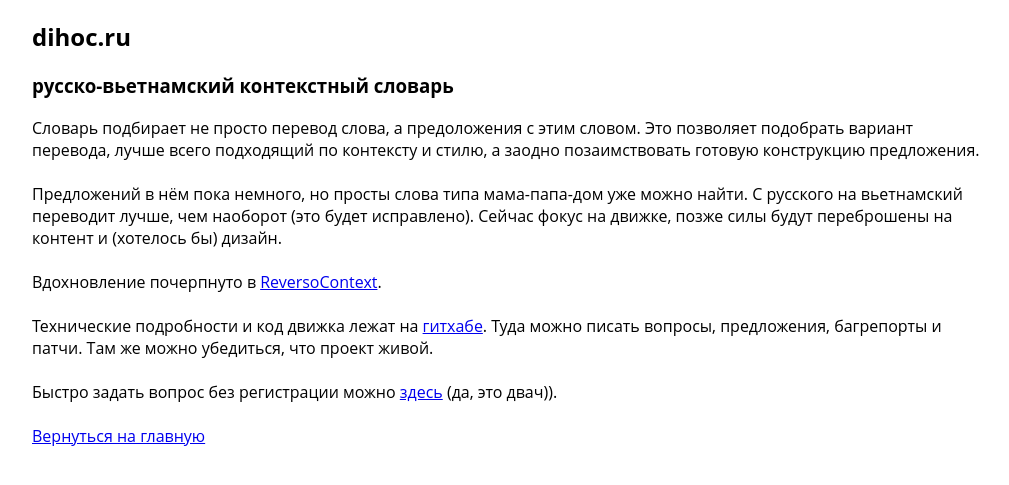
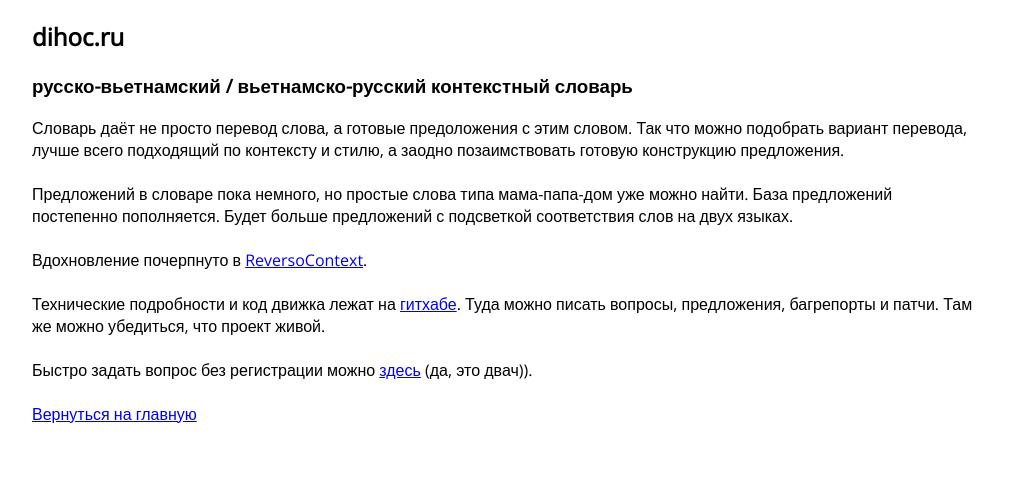
Before and after one commit to dm-bo/slicedlang, a Flask app: template app/templates/about.html in a window 1280 px wide. Shown: the top 485 px of the page, without its empty margins (134-1143 px from the left). Run offline with Flask 2, Linux system fonts and the light colour scheme; the template is opened without the code that fills it, so the values that code supplies are empty; some web fonts are replaced.

Commit message:
minor 'about' page changes

```diff
--- a/app/templates/about.html
+++ b/app/templates/about.html
@@ -7,9 +7,10 @@
 		<title>SBS</title>
 		<link href="https://fonts.googleapis.com/css?family=Roboto&display=swap" rel="stylesheet">
 		<link href="https://fonts.googleapis.com/css?family=Marmelad&display=swap" rel="stylesheet">
+		<link href="https://fonts.googleapis.com/css?family=Open+Sans&display=swap" rel="stylesheet">
 		<style>
 		@font-face {
-			font-family: 'Roboto', sans-serif;
+			font-family: 'Open Sans', sans-serif;
 		}
 		</style>
 	</head>
@@ -19,10 +20,10 @@
 	<div class="inner-container">
 	<div class="about">
 		<h2>dihoc.ru</h2>
-		<h3>русско-вьетнамский контекстный словарь</h3>
-		Словарь подбирает не просто перевод слова, а предоложения с этим словом. Это позволяет подобрать вариант перевода, лучше всего подходящий по контексту и стилю, а заодно позаимствовать готовую конструкцию предложения.
+		<h3>русско-вьетнамский / вьетнамско-русский контекстный словарь</h3>
+		Словарь даёт не просто перевод слова, а готовые предоложения с этим словом. Так что можно подобрать вариант перевода, лучше всего подходящий по контексту и стилю, а заодно позаимствовать готовую конструкцию предложения.
 		<br><br>
-		Предложений в нём пока немного, но просты слова типа мама-папа-дом уже можно найти. С русского на вьетнамский переводит лучше, чем наоборот (это будет исправлено). Сейчас фокус на движке, позже силы будут переброшены на контент и (хотелось бы) дизайн.
+		Предложений в словаре пока немного, но простые слова типа мама-папа-дом уже можно найти. База предложений постепенно пополняется. Будет больше предложений с подсветкой соответствия слов на двух языках.
 		<br><br>
 		Вдохновление почерпнуто в <a href="https://context.reverso.net/%D0%BF%D0%B5%D1%80%D0%B5%D0%B2%D0%BE%D0%B4/">ReversoContext</a>.
 		<br><br>
```
